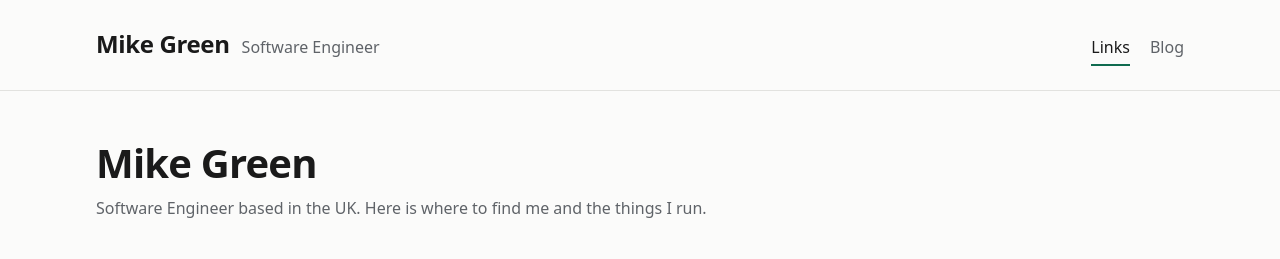
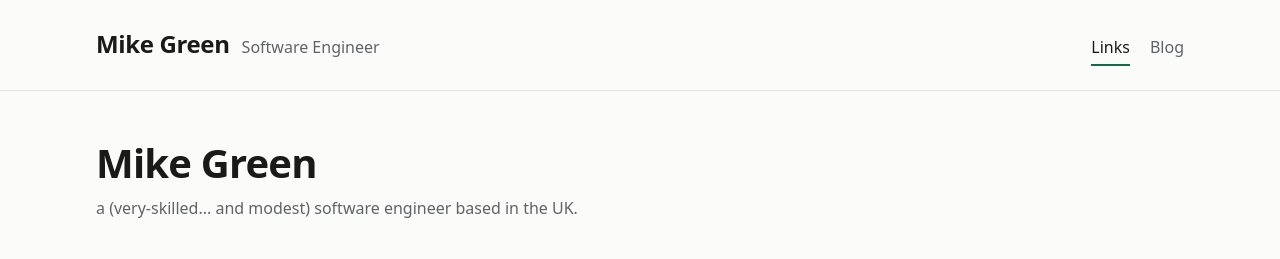
Before and after one commit to MyNameIsMikeGreen/parrot, an Astro site: page / in a window 1280 px wide. Shown: the top 259 px of the page. Built offline with nearby package versions, Linux system fonts and the light colour scheme; Astro itself is replaced by a stand-in of ours.

Commit message:
Alter title (#156)

```diff
--- a/src/pages/index.astro
+++ b/src/pages/index.astro
@@ -16,7 +16,7 @@ const origin = Astro.site ?? Astro.url.origin;
 <BaseLayout structuredData={[profilePageSchema(origin)]}>
   <h1 class="page-title">{site.name}</h1>
   <p class="page-intro">
-    {site.role} based in the UK. Here is where to find me and the things I run.
+    a (very-skilled... and modest) software engineer based in the UK.
   </p>
 
   {
```
